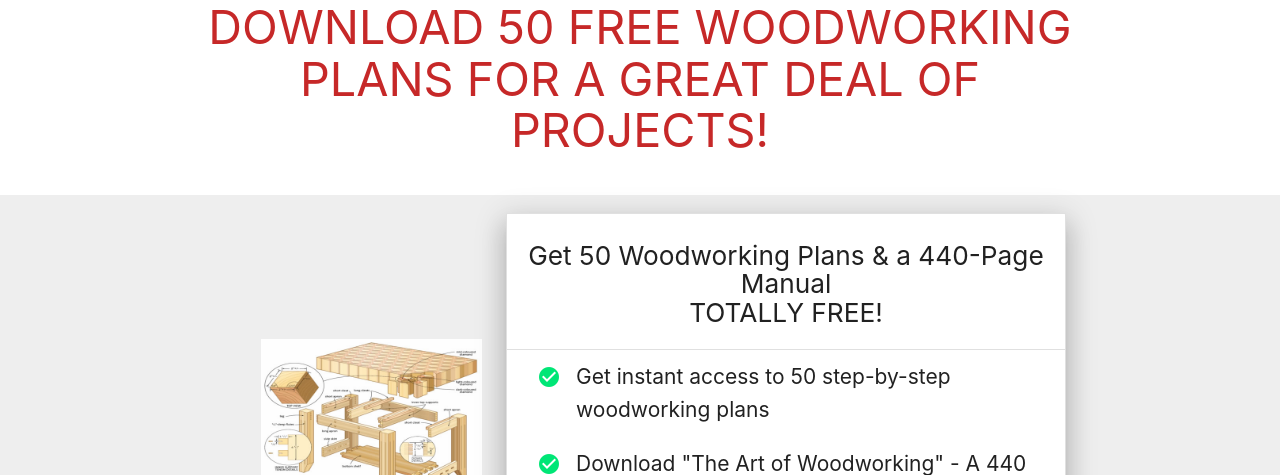
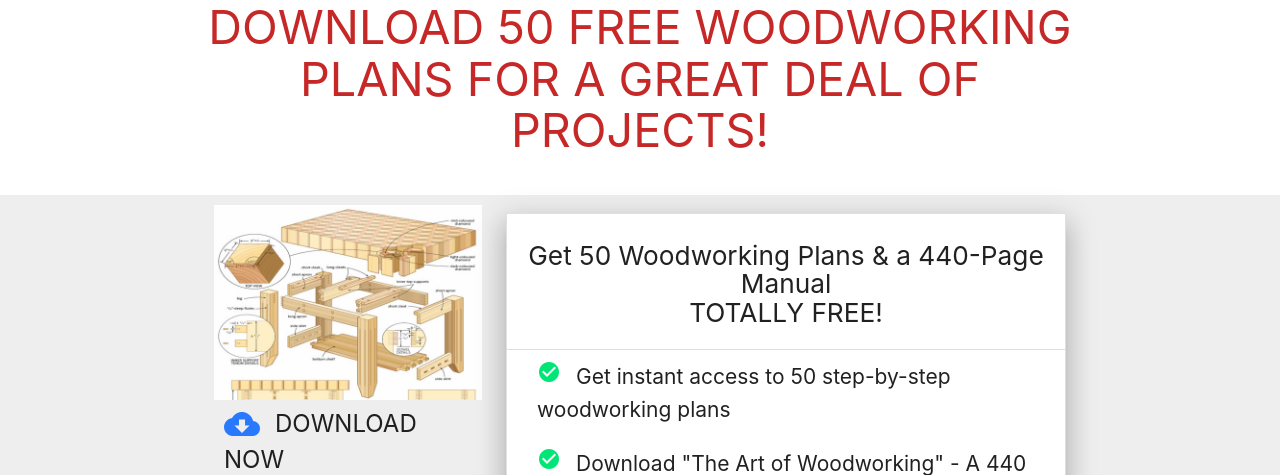
Before and after one commit to lgoda/woodworking_lp, a PHP site: page / in a window 1280 px wide. Shown: the part 158-633 px from the top of the page. Run offline with PHP 8.4, Linux system fonts and the light colour scheme; some libraries are stand-ins or nearby versions.

Commit message:
Final version adjusted with flexbox

```diff
--- a/contact.php
+++ b/contact.php
@@ -92,8 +92,8 @@
     <section id="content">
       <div class="row">
         <div class="col s12">
-          <?php if ($key='success') { ?>
-          <div class="card-panel green lighten-4 green-text text-darken-4"><b>Thanl You!</b> We will reply as soon as possible.</div>
+          <?php if ($key==='success') { ?>
+          <div class="card-panel green lighten-4 green-text text-darken-4"><b>Thank You!</b> We will reply as soon as possible.</div>
         <?php } ?>
           <div class="card-panel">
             <h4>Contact Us</h4>
--- a/css/style.css
+++ b/css/style.css
@@ -51,8 +51,8 @@
 }
 
 #arrow-download {
-  padding-left: 120px;
-padding-top: 14px;
+  display: flex;
+  justify-content: center;
 }
 
 /*#arrow {
@@ -66,14 +66,15 @@
 }
 
 #img-plans {
-  padding-left: 47px;
-    padding-top: 134px;
+  /*padding-left: 47px;
+    padding-top: 134px;*/
 }
 
 /*#img-container {
-  width: 50%;
-
-}*/
+  display: flex;
+  justify-content: flex-end;
+  flex-direction: column;
+}*
 
 #plan-image{
   width: 293px;
@@ -158,3 +159,26 @@
     margin-left: 0;
     margin-right: 0;
 }
+
+.uppercase {
+  text-transform: uppercase;
+}
+
+.lowercase {
+  text-transform: lowercase;
+}
+
+.capitalize {
+  text-transform: capitalize;
+}
+
+.flex-wrap {
+  display: flex;
+  flex-wrap: wrap;
+}
+
+.flex-bottom {
+  display: flex;
+  justify-content: flex-end;
+  flex-direction: column;
+}
--- a/index.php
+++ b/index.php
@@ -1,8 +1,35 @@
 <!DOCTYPE html>
 <html>
+  <?php
+      $key = null;
+      $fullPhrase = array();
+      $fullPhrase['1'] = 'Woodworking Plans';
+      $fullPhrase['2'] = 'Woodworking Projects';
 
+      $singleWordSingular = array();
+      $singleWordSingular['1'] = 'Plan';
+      $singleWordSingular['2'] = 'Project';
+
+      $singleWordPlural = array();
+      $singleWordPlural['1'] = 'Plans';
+      $singleWordPlural['2'] = 'Projects';
+
+      $fullPhraseString = null;
+      if ((isset($_REQUEST['key'])) && (!empty($_REQUEST['key']))) {
+        $key= $_REQUEST['key'];
+      }
+      if ($key != null && array_key_exists($key, $fullPhrase)) {
+        $fullPhraseString = $fullPhrase[$key];
+        $singleWordSingular = $singleWordSingular[$key];
+        $singleWordPlural = $singleWordPlural[$key];
+      } else {
+        $fullPhraseString = "Woodworking Plans";
+        $singleWordSingular = "Plan";
+        $singleWordPlural = "Plans";
+      }
+    ?>
 <head>
-  <title>Get 50 Woodworking Plans  | WoodTask</title>
+  <title>Get 50 Free <?php echo $fullPhraseString ?>  | WoodTask</title>
   <!--Import Google Icon Font-->
   <link href="https://fonts.googleapis.com/icon?family=Material+Icons" rel="stylesheet">
   <!--Import materialize.css-->
@@ -22,7 +49,7 @@
     gtag('config', 'UA-124838129-1');
   </script>
   <meta name="description" content="ATTENTION WOODWORKERS:
-               DOWNLOAD 50 FREE WOODWORKING PLANS FOR A VARIETY OF PROJECTS!Get 50 Woodworking Plans and a 440-Page Guide Book Absolutely FREE!Get access to 50 step-by-step woodworking plans
+               DOWNLOAD 50 FREE <?php echo $fullPhraseString ?> FOR A VARIETY OF PROJECTS!Get 50 <?php echo $fullPhraseString ?> and a 440-Page Guide Book Absolutely FREE!Get access to 50 step-by-step <?php echo $fullPhraseString ?>
                DownloadThe Art of Woodworking - A mammoth 440 page guide
                Plus tons of tips"/>
 </head>
@@ -34,7 +61,7 @@
       </div>
       <div class="row">
         <div class="cols12 center red-text text-darken-3">
-            <h3>DOWNLOAD 50 FREE WOODWORKING PLANS FOR A GREAT DEAL OF PROJECTS!</h1>
+            <h3 class="uppercase">DOWNLOAD 50 FREE <?php echo $fullPhraseString ?> FOR A GREAT DEAL OF PROJECTS!</h1>
         </div>
       </div>
   </section>
@@ -48,8 +75,8 @@
             </h4>
           </div>
         </div -->
-        <div class="row">
-          <div class="col s12 m12 l4 hide-on-med-and-down">
+        <div class="row flex-wrap">
+          <div class="col s12 m12 l4 hide-on-med-and-down flex-bottom">
             <div id="img-container">
                 <div id="img-plans">
                   <img src="/images/butcher-block-plans.jpg" alt="" class="responsive-img" id="plan-image">
@@ -66,16 +93,16 @@
             <ul class="collection with-header z-depth-4 landing">
               <li class="collection-header">
                 <h5 class="center">
-                  Get 50 Woodworking Plans & a 440-Page Manual <br>TOTALLY FREE!
+                  Get 50 <?php echo $fullPhraseString ?> & a 440-Page Manual <br>TOTALLY FREE!
                 </h5>
               </li>
-              <li class="collection-item"><i class="material-icons left green-text text-accent-3">check_circle</i> Get instant access to 50 step-by-step woodworking plans</li>
+              <li class="collection-item"><i class="material-icons left green-text text-accent-3">check_circle</i> Get instant access to 50 step-by-step <span class="lowercase"><?php echo $fullPhraseString ?></span></li>
               <li class="collection-item"><i class="material-icons left green-text text-accent-3">check_circle</i> Download "The Art of Woodworking" - A 440 page comprehensive manual</li>
               <li class="collection-item"><i class="material-icons left green-text text-accent-3">check_circle</i> Including numerous techniques, tips, videos and guides for woodworkers</li>
               <li class="collection-item"><i class="material-icons left green-text text-accent-3">check_circle</i> Completely FREE. Just enter your email below</li>
               <li class="collection-item"><div></div></li>
             </ul>
-            <a class="waves-effect waves-light btn btn-large modal-trigger" href="#signup-modal" id="button-free">Get Your FREE Plans Now</a>
+            <a class="waves-effect waves-light btn btn-large modal-trigger" href="#signup-modal" id="button-free">Get Your FREE <span class="uppercase"><?php echo $singleWordPlural ?></span> Now</a>
           </div>
         </div>
       </div>
@@ -95,7 +122,7 @@
        <img src="/images/butcher-block-plans.jpg" alt="" class="responsive-img" id="plan-image">
     </div>
     <div class="center" id="text-divider">
-      <p>Your 50 FREE woodworking plans will be sent to the email address you provide.</p>
+      <p>Your 50 FREE <span class="lowercase"><?php $fullPhraseString ?></span> will be sent to the email address you provide.</p>
     </div>
      <form action="post.php" method="post">
        <div class="input-field">
@@ -107,7 +134,7 @@
          <span class="helper-text" data-error="Email address invalid" data-success=""></span>
          <label for="email">Email</label>
        </div>
-       <button  type="submit" class="waves-effect waves-light btn btn-large modal-trigger" id="button-submit">Send me My FREE Plans Now</button>
+       <button  type="submit" class="waves-effect waves-light btn btn-large modal-trigger" id="button-submit">Send me My FREE <span class="uppercase"><?php echo $singleWordPlural ?></span> Now</button>
         <div class="center hide" id="preloader">
          <div class="preloader-wrapper small active">
            <div class="spinner-layer spinner-green-only">
--- a/post.php
+++ b/post.php
@@ -1,5 +1,6 @@
 <html>
 <body>
+
 
 Welcome <?php echo $_POST["name"]; ?><br>
 Your email address is: <?php echo $_POST["email"]; ?>
--- a/privacy-policy.html
+++ b/privacy-policy.html
@@ -317,6 +317,7 @@
 
     });
   </script>
+
 </body>
 
 </html>
--- a/tedswoodworking/index.php
+++ b/tedswoodworking/index.php
@@ -5,14 +5,17 @@
   $fullPhrase = array();
   $fullPhrase['1'] = 'Woodworking Plans';
   $fullPhrase['2'] = 'Woodworking Projects';
+  $fullPhrase['3'] = 'Teds Woodworking';
 
   $singleWordSingular = array();
   $singleWordSingular['1'] = 'Plan';
   $singleWordSingular['2'] = 'Project';
+  $singleWordSingular['3'] = 'Plan';
 
   $singleWordPlural = array();
   $singleWordPlural['1'] = 'Plans';
   $singleWordPlural['2'] = 'Projects';
+  $singleWordPlural['3'] = 'Plans';
 
   $fullPhraseString = null;
   if ((isset($_REQUEST['key'])) && (!empty($_REQUEST['key']))) {
@@ -385,6 +388,7 @@
 
    });*/
   </script>
+
 </body>
 
 </html>
```
Also changed, not shown: images/arrow.png, images/arrow_o.png (added).
